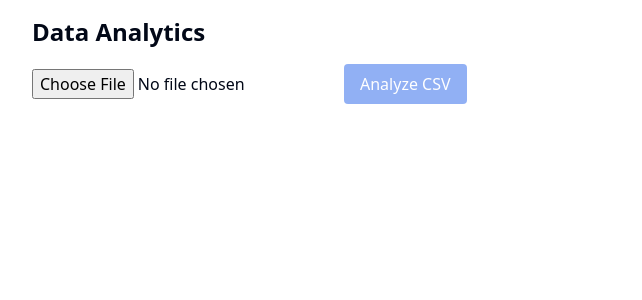
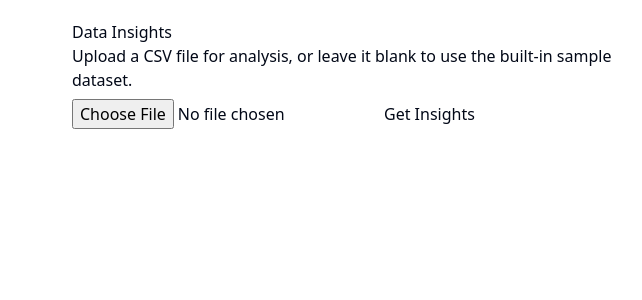
Before and after one commit to picklepickaxe/TechBiz2, a React (Vite) app: page /analytics in a window 1280 px wide. Shown: the top 300 px of the page, without its empty margins (288-930 px from the left). Built offline with nearby package versions, Linux system fonts and the light colour scheme.

Commit message:
Added optional CSV upload to analytics while keeping sample data

```diff
--- a/client/pages/Analytics.tsx
+++ b/client/pages/Analytics.tsx
@@ -2,76 +2,80 @@
 
 import { useState } from "react";
 
-export default function AnalyticsPage() {
-  const [file, setFile] = useState<File | null>(null);
+export default function Analytics() {
   const [insights, setInsights] = useState<string | null>(null);
   const [loading, setLoading] = useState(false);
-  const [error, setError] = useState<string | null>(null);
+  const [file, setFile] = useState<File | null>(null);
 
   const handleFileChange = (e: React.ChangeEvent<HTMLInputElement>) => {
-    const selectedFile = e.target.files?.[0];
-    if (selectedFile) {
-      setFile(selectedFile);
+    if (e.target.files && e.target.files.length > 0) {
+      setFile(e.target.files[0]);
     }
   };
 
   const handleAnalyze = async () => {
-    if (!file) {
-      setError("Please upload a CSV file.");
-      return;
-    }
-    setError(null);
     setLoading(true);
     setInsights(null);
 
     try {
-      const text = await file.text();
+      if (file) {
+        // CSV upload path
+        const text = await file.text();
+        const res = await fetch("/.netlify/functions/analyze", {
+          method: "POST",
+          headers: { "Content-Type": "application/json" },
+          body: JSON.stringify({ csvData: text }),
+        });
 
-      const response = await fetch("/.netlify/functions/analyze", {
-        method: "POST",
-        headers: { "Content-Type": "application/json" },
-        body: JSON.stringify({ csvData: text }),
-      });
+        if (!res.ok) throw new Error(`Server error: ${res.status}`);
 
-      if (!response.ok) {
-        throw new Error(`Server error: ${response.status}`);
+        const data = await res.json();
+        setInsights(data.insights || "No insights returned.");
+      } else {
+        // Original sample data path
+        const sampleData = `
+          Product,Sales,Region
+          Widget A,100,North
+          Widget B,150,South
+          Widget C,200,East
+        `;
+
+        const res = await fetch("/.netlify/functions/analyze", {
+          method: "POST",
+          headers: { "Content-Type": "application/json" },
+          body: JSON.stringify({ csvData: sampleData }),
+        });
+
+        if (!res.ok) throw new Error(`Server error: ${res.status}`);
+
+        const data = await res.json();
+        setInsights(data.insights || "No insights returned.");
       }
-
-      const result = await response.json();
-      setInsights(result.insights || "No insights generated.");
     } catch (err: any) {
-      console.error(err);
-      setError("Failed to analyze dataset.");
+      setInsights(`Error: ${err.message}`);
     } finally {
       setLoading(false);
     }
   };
 
   return (
-    <div className="p-4 max-w-2xl mx-auto">
-      <h1 className="text-2xl font-bold mb-4">Data Analytics</h1>
+    <div style={{ padding: "20px", maxWidth: "600px", margin: "0 auto" }}>
+      <h1>Data Insights</h1>
+      <p>
+        Upload a CSV file for analysis, or leave it blank to use the built-in
+        sample dataset.
+      </p>
 
-      <input
-        type="file"
-        accept=".csv"
-        onChange={handleFileChange}
-        className="mb-4"
-      />
+      <input type="file" accept=".csv" onChange={handleFileChange} />
 
-      <button
-        onClick={handleAnalyze}
-        disabled={!file || loading}
-        className="bg-blue-600 text-white px-4 py-2 rounded disabled:opacity-50"
-      >
-        {loading ? "Analyzing..." : "Analyze CSV"}
+      <button onClick={handleAnalyze} disabled={loading} style={{ marginTop: "10px" }}>
+        {loading ? "Analyzing..." : "Get Insights"}
       </button>
 
-      {error && <p className="text-red-500 mt-2">{error}</p>}
-
       {insights && (
-        <div className="mt-6 p-4 bg-gray-100 rounded">
-          <h2 className="text-lg font-semibold mb-2">Insights</h2>
-          <p>{insights}</p>
+        <div style={{ marginTop: "20px" }}>
+          <h2>Insights</h2>
+          <pre>{insights}</pre>
         </div>
       )}
     </div>
```
